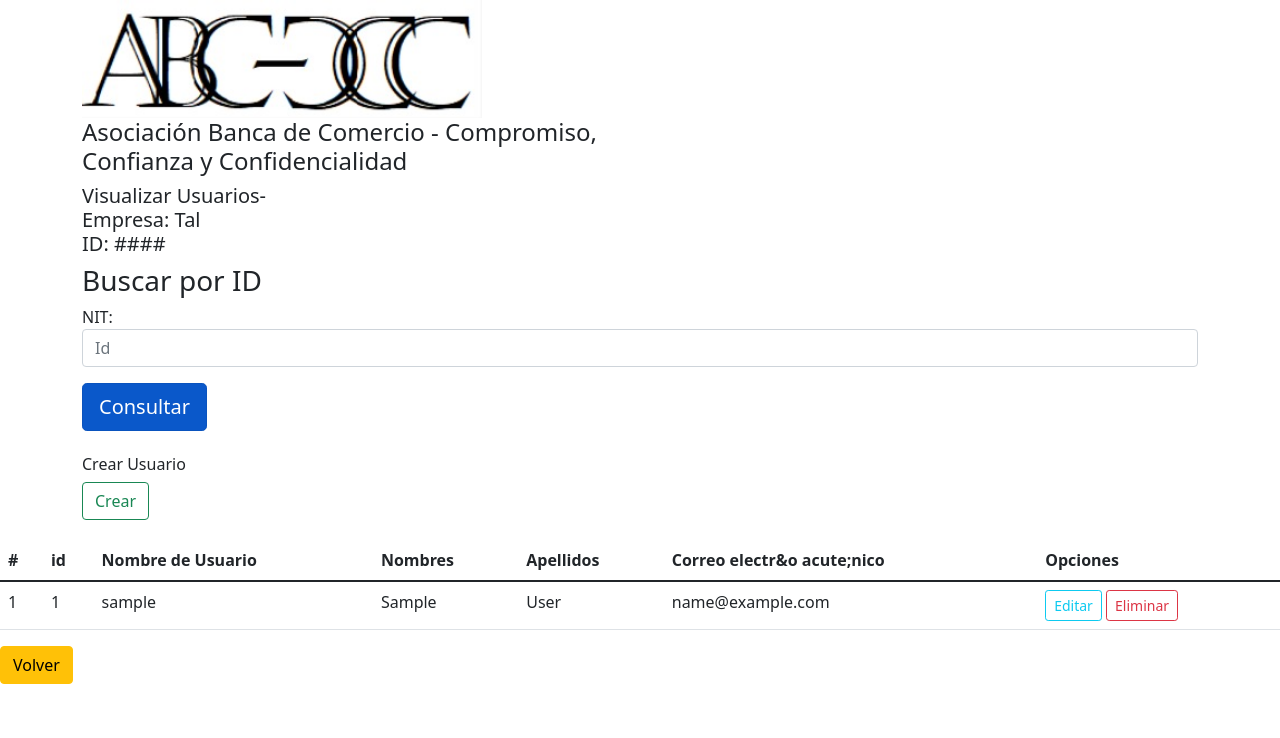
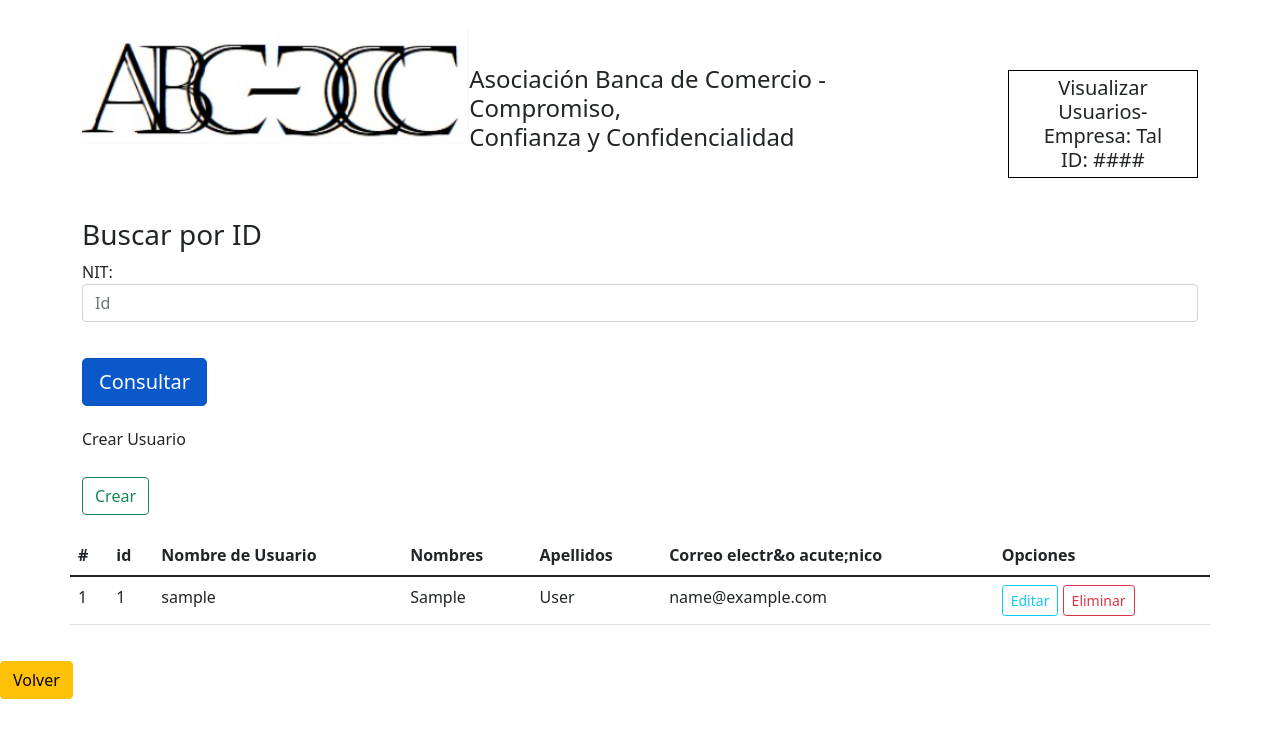
Before and after one commit to psycodev/contalite5, a Django app: page /usuarios/listar/ in a window 1280 px wide. Shown: the top 738 px of the page. Run offline with Django 4.2, Linux system fonts and the light colour scheme; the visitor is signed in with stand-in values (Sample User, id 1); data comes from the database, SQL or seed files in the repository.

Commit message:
se agregan las imagenes a los diferentes archivos html por medio de load static

```diff
--- /dev/null
+++ b/cotalite4/Contalite3/static/styles/usuarioStyles.css
@@ -0,0 +1,24 @@
+.logo{
+    display:flex;
+    align-items:flex-start;
+    padding-top:30px;
+}
+
+.logo h4{
+    padding-top: 35px;
+}
+
+button {
+    margin-top: 20px;
+}
+
+.modificar-datos {
+    margin-top: 20px;
+}
+
+.logo h5{
+    border: 1px solid black;
+    margin: 40px 0px 40px 40px;
+    text-align: center;
+    padding: 5px;
+}
--- a/cotalite4/Usuarios/templates/listar.html
+++ b/cotalite4/Usuarios/templates/listar.html
@@ -1,3 +1,4 @@
+{% load static %}
 <!DOCTYPE html>
 <html lang="en">
 <head>
@@ -7,7 +8,7 @@
     <!-- Bootstrap CSS-->
     <link href="https://cdn.jsdelivr.net/npm/bootstrap@5.1.3/dist/css/bootstrap.min.css" rel="stylesheet"
         integrity="sha384-1BmE4kWBq78iYhFldvKuhfTAU6auU8tT94WrHftjDbrCEXSU1oBoqyl2QvZ6jIW3" crossorigin="anonymous" />
-    <link rel="stylesheet" href="./styles/usuarioStyles.css" />
+    <link rel="stylesheet" href="{% static 'styles/usuariostyles.css' %}" />
     <title>Visualizar Usuarios</title>
 </head>
 <body>
@@ -15,7 +16,7 @@
         <div class="container py-12">
             <div class="row justify-content-start">
                 <div class="logo">
-                    <img src="./assets/images/Logo-ABCCCC.jpeg" alt="Logo-ABCCCC" width="400" />
+                    <img src="{% static 'assets/images/Logo-ABCCCC.jpeg' %}" alt="Logo-ABCCCC" width="400" />
                     <h4>Asociaci&oacute;n Banca de Comercio - Compromiso, <br /> Confianza y Confidencialidad
                     </h4>
                     <h5>Visualizar Usuarios- <br> Empresa: Tal <br> ID: ####</h5>
@@ -38,7 +39,7 @@
             </div>
 
             <div>
-                <table class="table" style="margin-top: 20px;">
+                <table class="container table" style="margin-top: 20px;">
                     <thead>
                         <tr>
                             <th scope="col">#</th>
--- a/cotalite4/Usuarios/templates/registrar.html
+++ b/cotalite4/Usuarios/templates/registrar.html
@@ -1,3 +1,4 @@
+{% load static %}
 <!DOCTYPE html>
 <html lang="en">
 <head>
@@ -7,7 +8,7 @@
     <!-- Bootstrap CSS-->
     <link href="https://cdn.jsdelivr.net/npm/bootstrap@5.1.3/dist/css/bootstrap.min.css" rel="stylesheet"
         integrity="sha384-1BmE4kWBq78iYhFldvKuhfTAU6auU8tT94WrHftjDbrCEXSU1oBoqyl2QvZ6jIW3" crossorigin="anonymous" />
-    <link rel="stylesheet" href="./styles/usuarioStyles.css" />
+    <link rel="stylesheet" href="{% static 'styles/styles.css' %}" />
     <title>Agregar Usuario</title>
 </head>
 <body>
@@ -15,7 +16,7 @@
         <div class="container py-12">
             <div class="row">
                 <div class="logo">
-                    <img src="./assets/images/Logo-ABCCCC.jpeg" alt="Logo-ABCCCC" width="400" />
+                    <img src="{% static 'assets/images/Logo-ABCCCC.jpeg' %}" alt="Logo-ABCCCC" width="400" />
                     <h4>Asociaci&oacute;n Banca de Comercio - Compromiso, <br /> Confianza y Confidencialidad
                     </h4>
                     <div class="col align-self-end">
```
Also changed, not shown: cotalite4/Usuarios/templates/succes.html (deleted, +0 -12 lines).
